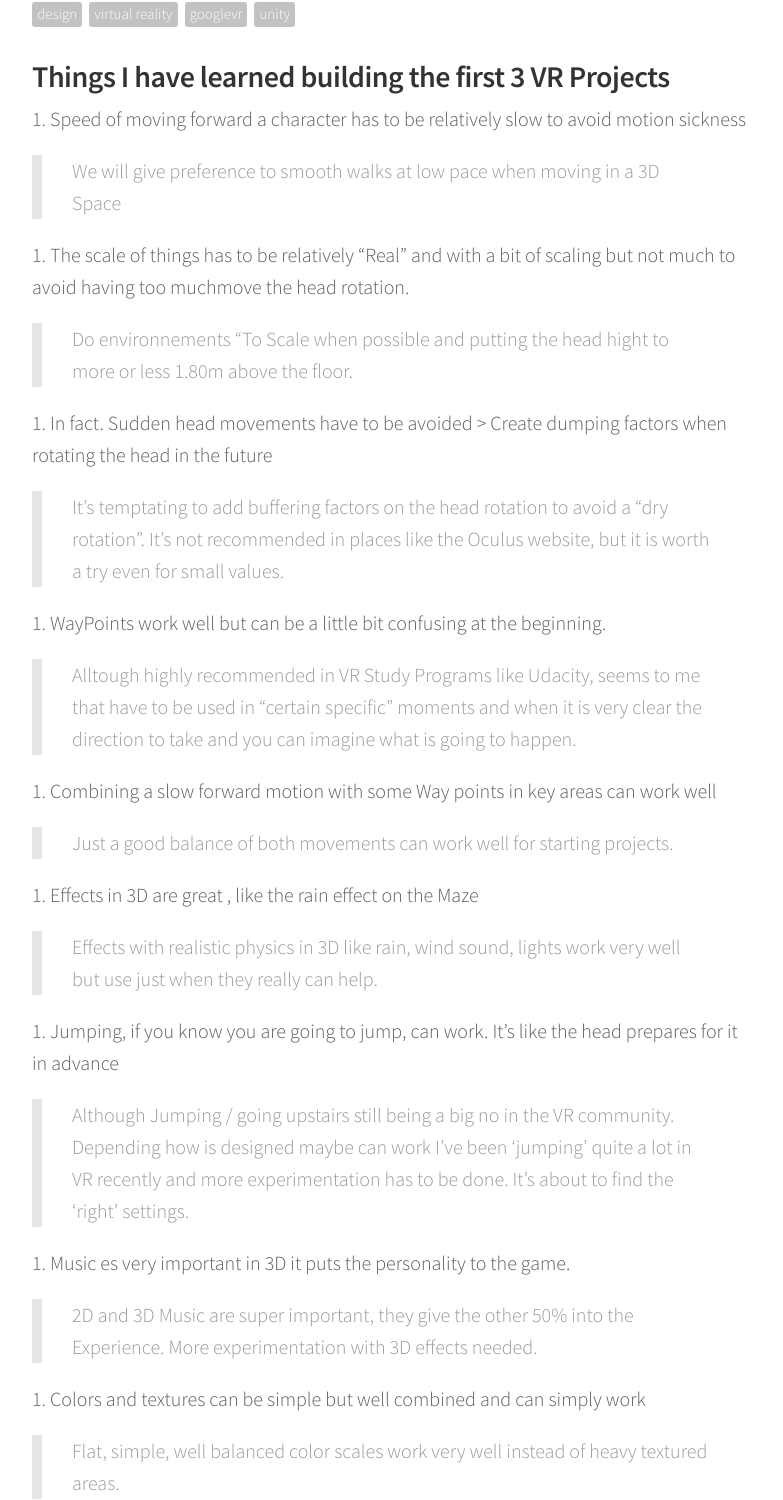
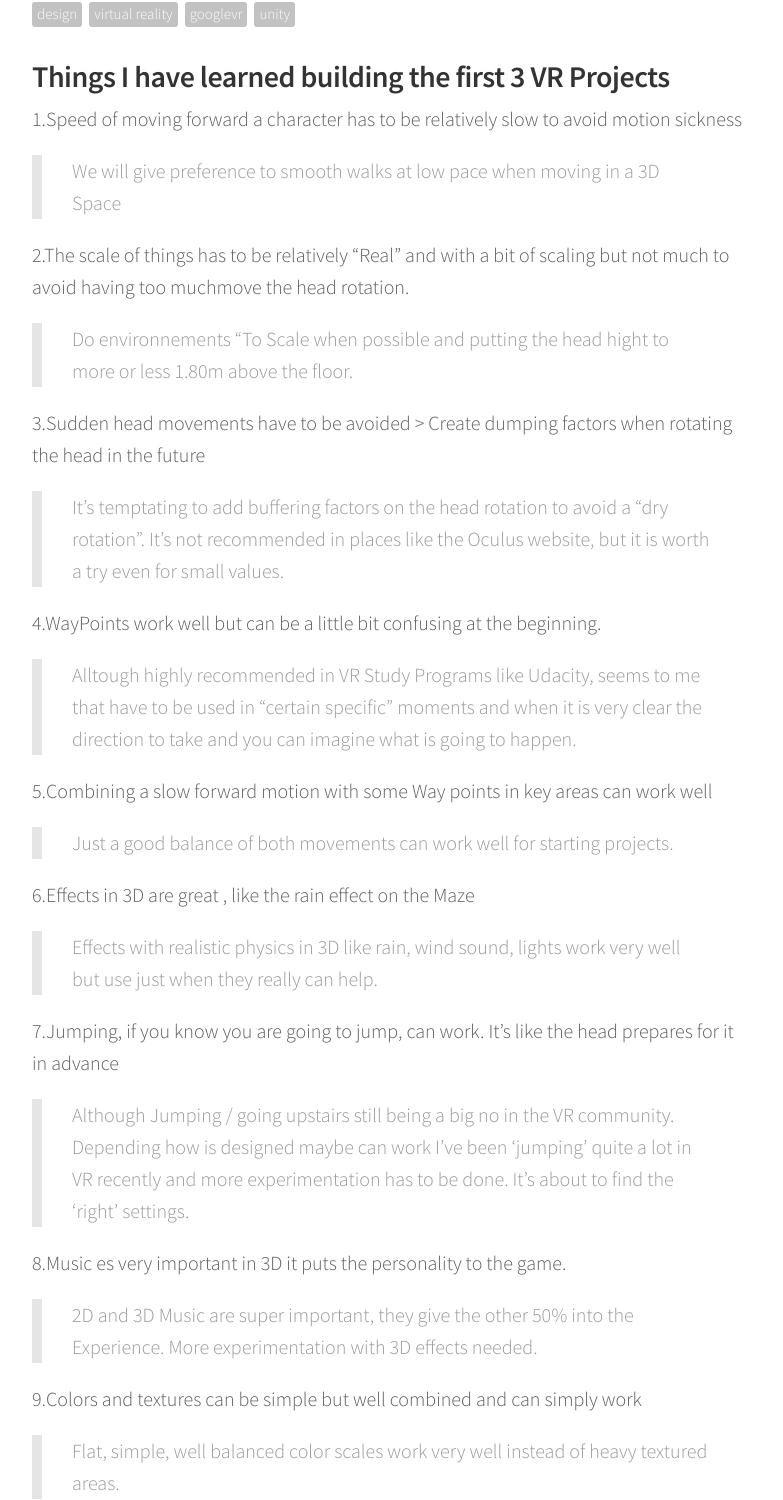
Before and after one commit to bernatferragut/FutureWeb-blog, a Jekyll site: the page built from _posts/13-12-16-VR - 3 First Games Conclusions.md, in a window 1280 px wide. Shown: the part 258-1758 px from the top of the page, without its empty margins (248-1031 px from the left). Built offline with Jekyll 4.4.1, drawn with Linux system fonts in a browser that asks for light colours; nearby versions of some CDN libraries; comment, search, counter and statistics services are not loaded.

Commit message:
Update 13-12-16-VR - 3 First Games Conclusions.md
Numbers corrections

```diff
--- a/_posts/13-12-16-VR - 3 First Games Conclusions.md
+++ b/_posts/13-12-16-VR - 3 First Games Conclusions.md
@@ -10,41 +10,41 @@ share: true
 
 ### Things I have learned building the first 3 VR Projects
 
-1. Speed of moving forward a character has to be relatively slow to avoid motion sickness
+1.Speed of moving forward a character has to be relatively slow to avoid motion sickness
 
 > We will give preference to smooth walks at low pace when moving in a 3D Space
 
-2. The scale of things has to be relatively "Real" and with a bit of scaling but not much to avoid having too muchmove the head rotation.
+2.The scale of things has to be relatively "Real" and with a bit of scaling but not much to avoid having too muchmove the head rotation.
 
 > Do environnements "To Scale when possible and putting the head hight to more or less 1.80m above the floor.
 
-3. In fact. Sudden head movements have to be avoided > Create dumping factors when rotating the head in the future
+3.Sudden head movements have to be avoided > Create dumping factors when rotating the head in the future
 
 > It's temptating to add buffering factors on the head rotation to avoid a "dry rotation". It's not recommended in places
 > like the Oculus website, but it is worth a try even for small values.
 
-4. WayPoints work well but can be a little bit confusing at the beginning.
+4.WayPoints work well but can be a little bit confusing at the beginning.
 
 > Alltough highly recommended in VR Study Programs like Udacity, seems to me that have to be used in "certain specific" moments
 > and when it is very clear the direction to take and you can imagine what is going to happen.
 
-5. Combining a slow forward motion with some Way points in key areas can work well
+5.Combining a slow forward motion with some Way points in key areas can work well
 
 > Just a good balance of both movements can work well for starting projects.
 
-6. Effects in 3D are great , like the rain effect on the Maze
+6.Effects in 3D are great , like the rain effect on the Maze
 
 > Effects with realistic physics in 3D like rain, wind sound, lights work very well but use just when they really can help.
 
-7. Jumping, if you know you are going to jump, can work. It’s like the head prepares for it in advance
+7.Jumping, if you know you are going to jump, can work. It’s like the head prepares for it in advance
 
 > Although Jumping / going upstairs still being a big no in the VR community. Depending how is designed maybe can work
 > I've been 'jumping' quite a lot in VR recently and more experimentation has to be done. It's about to find the 'right' settings.
 
-8. Music es very important in 3D it puts the personality to the game.
+8.Music es very important in 3D it puts the personality to the game.
 
 > 2D and 3D Music are super important, they give the other 50% into the Experience. More experimentation with 3D effects needed.
 
-9. Colors and textures can be simple but well combined and can simply work
+9.Colors and textures can be simple but well combined and can simply work
 
 > Flat, simple, well balanced color scales work very well instead of heavy textured areas.
```
